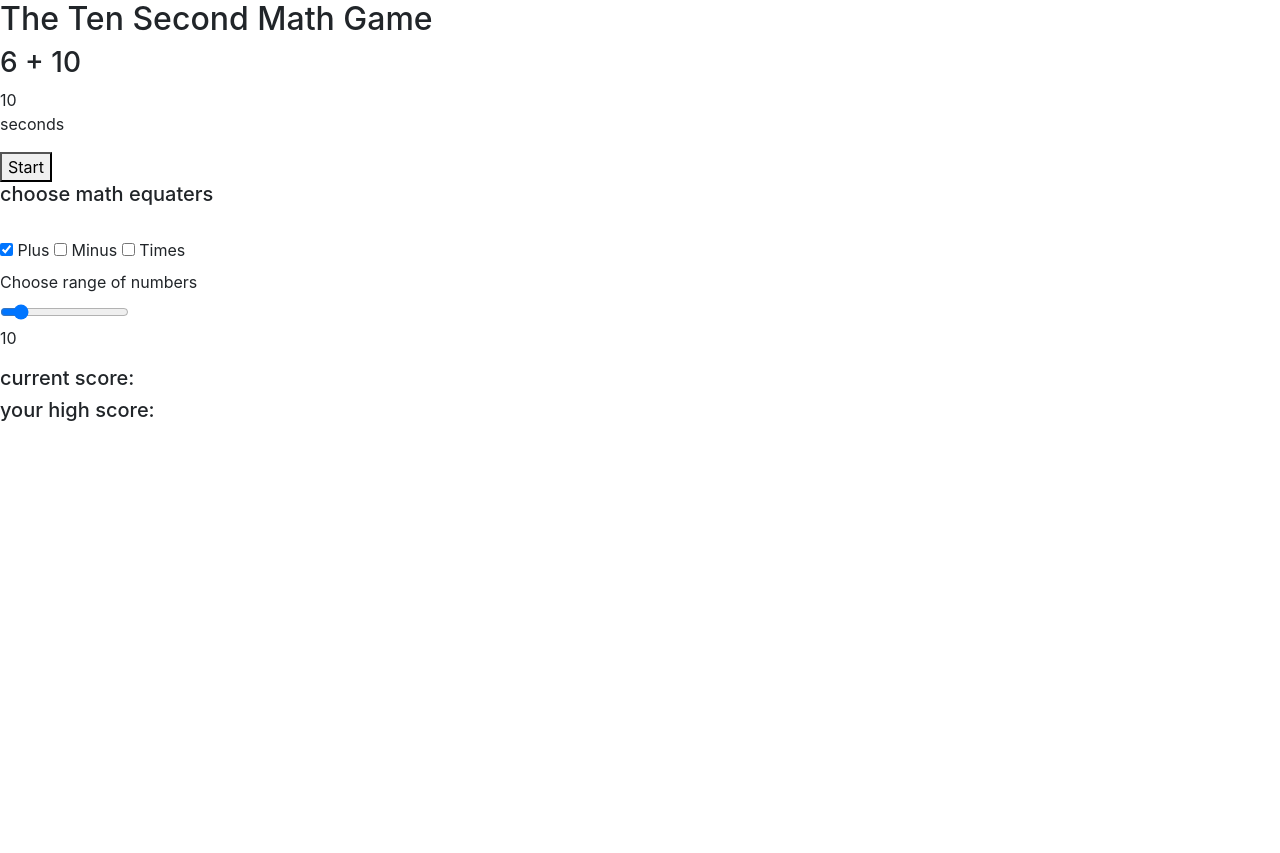
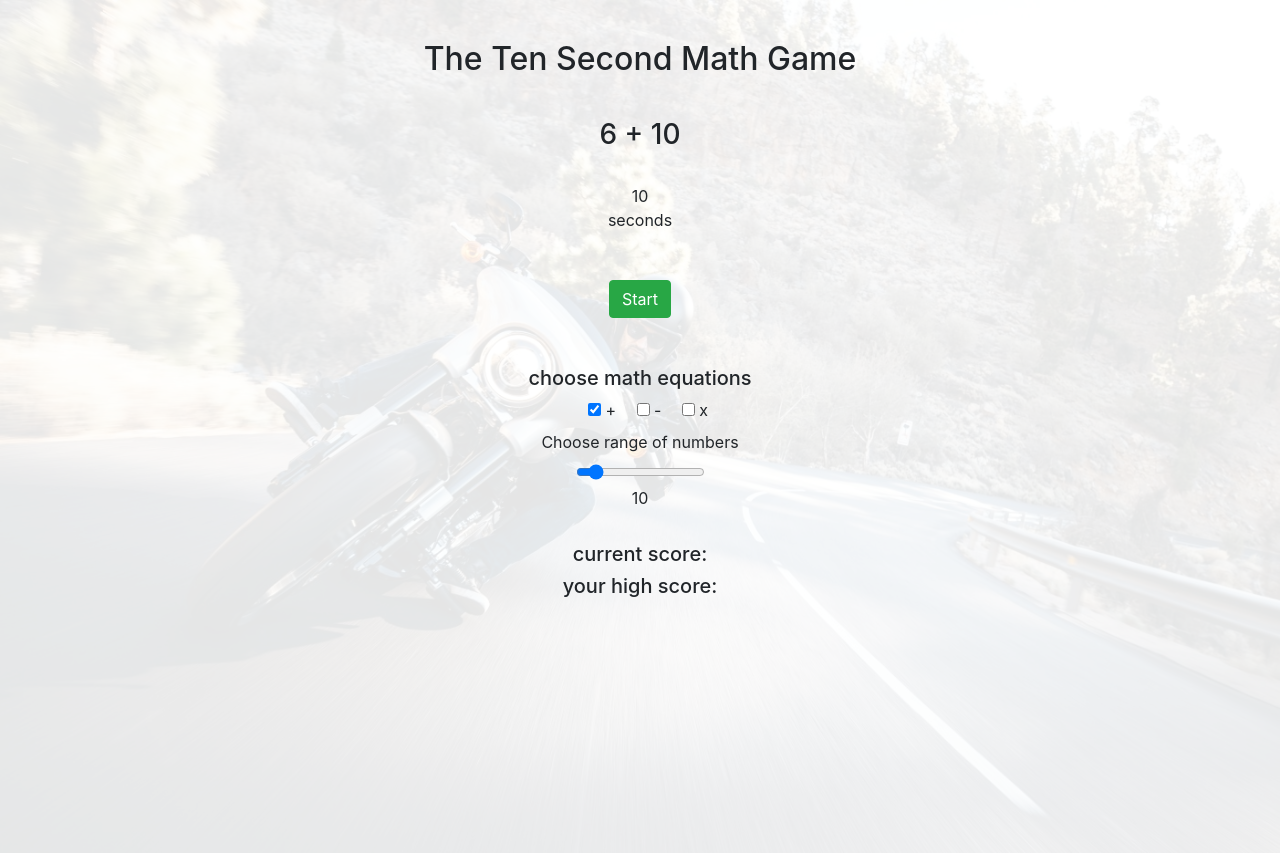
Before and after one commit to schneur/fun-math-game, a plain HTML site: page index.html in a window 1280 px wide. Before the commit the page ends 800 px from the top, so only its background shows below. Drawn offline with nearby package versions, Linux system fonts and the light colour scheme.

Commit message:
css and bootstrap added

```diff
--- a/index.html
+++ b/index.html
@@ -10,28 +10,40 @@
     <title>Fun Math Game</title>
   </head>
   <body>
-
+    <img src="./images/harley-davidson-wdc9ZAiwBB4-unsplash.jpg" class="img-fluid px-auto" alt="responsive image">
+    <div class="container">
+      <div class="row justify-content-center">
+        <div class="col-xs-auto text-center pt-4 mt-3">
           <h2>The Ten Second Math Game</h2>
-
-    <div>
-      <h3 id="mathEquation"></h3>
+          <h3 class="mt-3 py-4" id="mathEquation"></h3>
           <h5 class="gameInfo"></h5>
           <p><span id="timer">10</span><br>seconds</p>
         </div>
+      </div>
 
+      <div class="row justify-content-center my-3">
+        <div class="col-xs-auto text-center">
 
-    <button class="startTimer" onclick="startTimer()">Start</button>
+          <button class="startTimer btn btn-success my-3" onclick="startTimer()">Start</button>
 
-    <h5>choose math equaters</h5>
-    <br>
-    <input id="plus" name="plus" class="equations" value="+" type="checkbox" checked/>
-    <label for="plus">Plus</label>
+          <form>
+            <input class="rounded border-primary bg-light" type="number" id="user-input" name="userInput">
+          </form>
 
-    <input id="minus" name="minus" class="equations" value="-" type="checkbox">
-    <label for="minus">Minus</label>
+        </div>
+      </div>
+      <div class="row justify-content-center my-3">
+        <div class="col-xs-auto text-center">
 
-    <input id="times" name="times" class="equations" value="x" type="checkbox">
-    <label for="times">Times</label>
+          <h5 class="mt-3">choose math equations</h5>
+          <input id="plus" name="plus" class="equations ml-3" value="+" type="checkbox" checked/>
+          <label for="plus">+</label>
+
+          <input id="minus" name="minus" class="equations ml-3" value="-" type="checkbox">
+          <label for="minus">-</label>
+
+         <input id="times" name="times" class="equations ml-3" value="x" type="checkbox">
+         <label for="times">x</label>
 
          <form>
           <label for="vol">Choose range of numbers</label>
@@ -39,13 +51,19 @@
           <input type="range" id="vol" name="vol" min="5" step="5" max="50" value="10">
           <p class="usersRange">10</p>
          </form>
-
-    <form>
-      <input type="number" id="user-input" name="userInput">
-    </form>
-
+        </div>
+      </div>
+      <div class="text-center">
         <h5 class="score">current score: </h5>
         <h5 class="highScore">your high score: </h5>
+      </div>
+
+
+
+
+
+    </div>
+
 
     <script src="script.js"></script>
   </body>
--- a/style.css
+++ b/style.css
@@ -1,3 +1,9 @@
+img {
+  position: absolute;
+  opacity: 0.1;
+  z-index: -1;
+}
+
 .equations {
   display: inline-block;
 }
```
Also changed, not shown: images/harley-davidson-wdc9ZAiwBB4-unsplash.jpg (added), 1 other file. Lines whose indentation alone changed are shown as unchanged.
